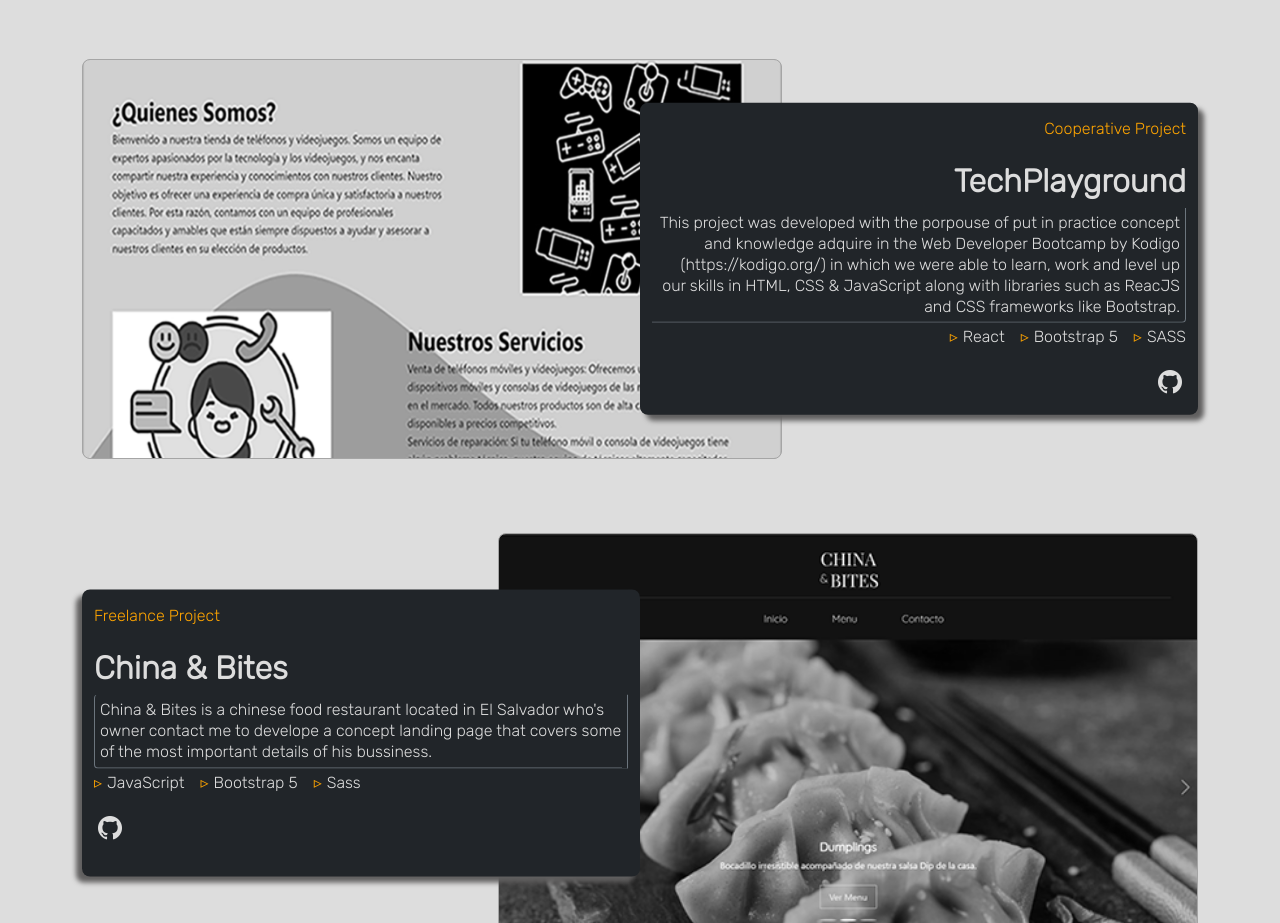
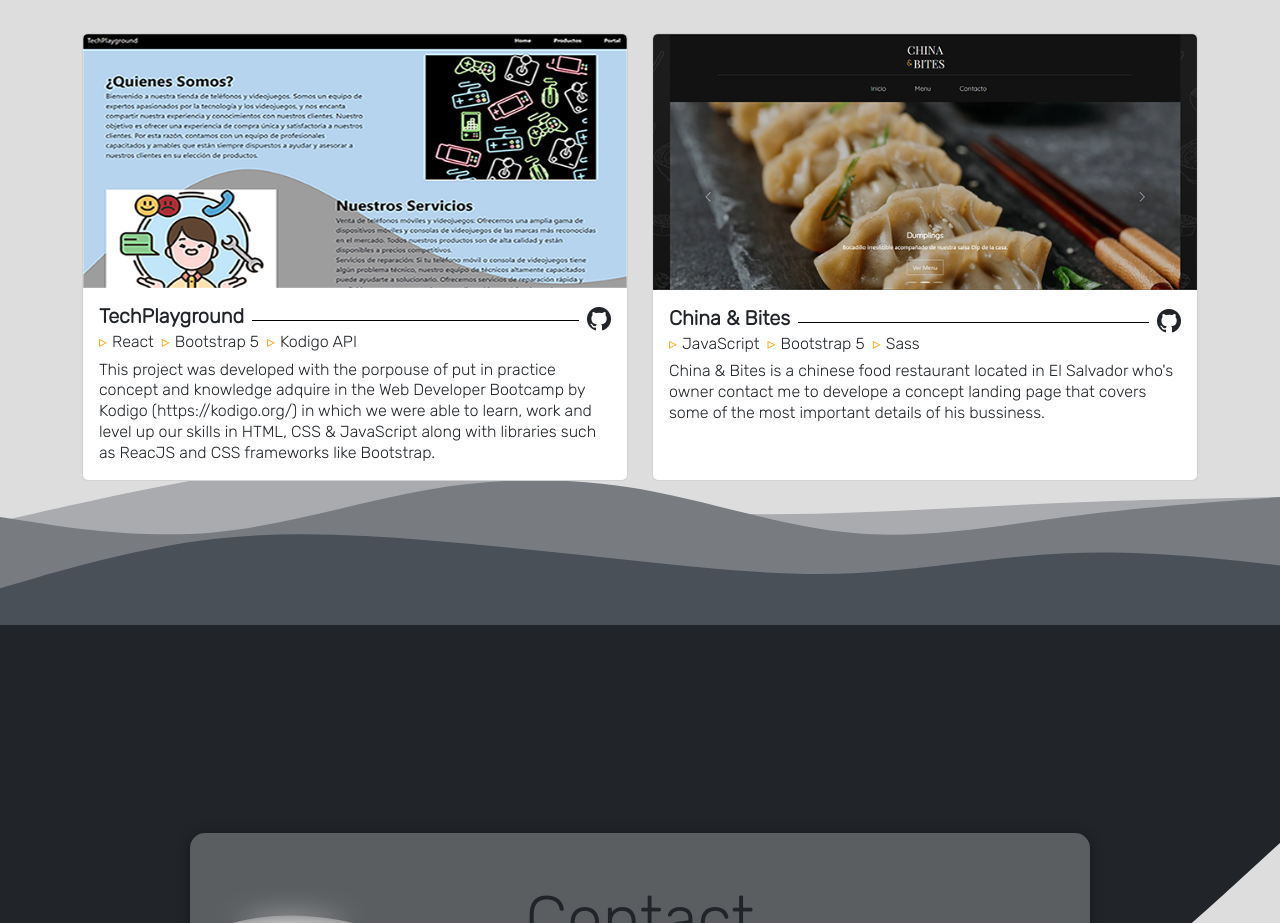
Before and after one commit to Misaponce/NewPortofolio, a React (Vite) app: page / in a window 1280 px wide. Shown: the part 1877-2800 px from the top of the page. Built offline with nearby package versions, Linux system fonts and the light colour scheme.

Commit message:
change projects section at all, additional style added

```diff
--- a/src/App.css
+++ b/src/App.css
@@ -0,0 +1,5 @@
+.thin-line {
+    width: 300px;
+    height: 0.01rem;
+    background-color: #ffa500;
+}
--- a/src/Components/ProjectCard.jsx
+++ b/src/Components/ProjectCard.jsx
@@ -1,48 +1,94 @@
 import React from 'react';
 import '../stylesheet/ProjectCard.css';
 
-const ProjectCard = ({ reverse, skills, image, projectType, projectName, projectDescription, url }) => {
-  // Use custome class to change position of image on projects
-  const imageClass = reverse
-    ? 'col-lg-8 col-12 project-img position-absolute z-2 top-50 end-0 translate-middle-y rounded-3'
-    : 'col-lg-8 col-12 project-img position-absolute z-1 top-50 start-0 translate-middle-y rounded-3';
-  const infoClass = reverse
-    ? 'col-lg-6 col-12 project-info-reverse position-absolute z-1 top-50 start-0 translate-middle-y rounded-3 pb-3'
-    : 'col-lg-6 col-12 project-info position-absolute z-2 top-50 end-0 translate-middle-y rounded-3';
+const ProjectCard = ({ projectTools, image, projectName, projectDescription, url, modalImage }) => {
+
+  // Generate a unique modal ID for each card to pop-up the right image
+  const modalId = `modal-${Math.random().toString(36).substring(2, 10)}`;
 
   return (
-    <div className='card-wrapper container position-relative d-block'>
-      <div className='row'>
-        <div className={imageClass} style={{ backgroundImage: `url(${image})` }}></div>
-        <div className={infoClass}>
-          <h6 className={`text-${reverse ? 'end text-lg-start' : 'start text-lg-end'} py-3`}>{projectType}</h6>
-          <h2 className={`text-${reverse ? 'end text-lg-start' : 'start text-lg-end'} text-decoration-none`}>
-            <strong>{projectName}</strong>
-          </h2>
-          <div className={`project-description ${reverse ? 'project-description-reverse' : ''}`}>
-            <p className={`text-${reverse ? 'end text-lg-start' : 'start text-lg-end'} m-0 fs-6`}>
-              {projectDescription}
-            </p>
+    <>
+    {/* Card Body */}
+        <div className="card h-100">
+            <img
+                src={image}
+                className="card-img-top main-card"
+                alt='China-Projects'
+                data-bs-toggle="modal"
+                data-bs-target={`#${modalId}`}
+            />
+            <div className="card-body">
+                {/* Project tittle */}
+                <div className="project-tittle d-flex align-items-center">
+                    <h5 className="card-title"><strong>{projectName}</strong></h5>
+                    <div className="line col mx-2"></div>
+                    <a
+                        href={url}
+                        className="card-link fs-4"
+                        target='_blank'
+                        rel='noopener noreferrer'
+                    >
+                            <i className='bi bi-github bi-lg'></i>
+                    </a>
                 </div>
-          <ul
-            className={`d-flex justify-content-${reverse ? 'end justify-content-lg-start' : 'start justify-content-lg-end'} list-unstyled gap-3 tools-list py-1`}
-          >
-            {skills.map((skill, index) => (
-              <li key={index}>{skill}</li>
+                {/* Project Tech */}
+                <h6 className="card-subtitle mb-2 text-body-secondary">
+                    <ul className='list-group list-group-horizontal list-unstyled tools-list'>
+                        {projectTools.map((projectTool, index) => (
+                            <li className='pe-2' key={index}>{projectTool}</li>
                         ))}
                     </ul>
-          <ul
-            className={`d-flex justify-content-${reverse ? 'end justify-content-lg-start' : 'start justify-content-lg-end'} list-unstyled gap-3 fs-4 project-link`}
+                </h6>
+                {/* Project Description */}
+                <p className="card-text">{projectDescription}</p>
+            </div>
+        </div>
+
+    {/* Modal */}
+        <div className="modal fade" id={modalId} data-bs-keyboard="false" tabIndex="-1" aria-hidden="true">
+            <button type="button" className="btn-close btn-close-white close-button m-2" data-bs-dismiss="modal" aria-label="Close"></button>
+            <div className="modal-dialog modal-lg">
+                <div className="modal-content">
+                <div className="modal-body">
+                    <div className="card h-100">
+                        <img
+                            src={modalImage}
+                            className="card-img-top"
+                            alt='China-Projects'
+                        />
+                        <div className="card-body">
+                            {/* Project tittle */}
+                            <div className="project-tittle d-flex align-items-center">
+                                <h5 className="card-title"><strong>{projectName}</strong></h5>
+                            </div>
+                            {/* Project Tech */}
+                            <h6 className="card-subtitle mb-2 text-body-secondary">
+                                <ul className='list-group list-group-horizontal list-unstyled tools-list'>
+                                {projectTools.map((projectTool, index) => (
+                                    <li className='pe-2' key={index}>{projectTool}</li>
+                                ))}
+                                </ul>
+                            </h6>
+                            {/* Project Description */}
+                            <p className="card-text">{projectDescription}</p>
+                        </div>
+                        <div className="card-footer">
+                            <h5>Project links</h5>
+                            <a
+                                href={url}
+                                className="card-link fs-4"
+                                target='_blank'
+                                rel='noopener noreferrer'
                             >
-            <li className='px-1'>
-              <a href={url} target='_blank' rel='noopener noreferrer'>
-                <i className='bi bi-github'></i>
+                                <i className='bi bi-github bi-2x'></i>
                             </a>
-            </li>
-          </ul>
                         </div>
                     </div>
                 </div>
+                </div>
+            </div>
+        </div>
+    </>
   );
 };
 
--- a/src/Components/Projects.jsx
+++ b/src/Components/Projects.jsx
@@ -4,7 +4,6 @@
 import { useTranslation  } from 'react-i18next'
 import Tech from '../assets/img/tech-1.png'
 import China from '../assets/img/China-1.png'
-import Portofolio from '../assets/img/portofolio.png'
 
 export const Projects = () => {
   const { t } = useTranslation();
@@ -19,40 +18,28 @@
                 </div>
             </div>
 
-            <div className="row projects-content d-block">
-              {/* Project 1 */}
-              <div className="col-lg-12 mb-4">
+            <div className="row row-cols-1 row-cols-md-2 g-4">
+            {/* each cardd goes on a different col */}
+              {/* Card 1 */}
+              <div className="col">
                 <ProjectCard
-                  skills={['React', 'Bootstrap 5', 'SASS']}
                   image={Tech}
-                  projectType={t('projectsTranslations.projectsList.pj1.pjType')}
+                  modalImage={Tech}
                   projectName={t('projectsTranslations.projectsList.pj1.pjName')}
+                  url={'link'}
                   projectDescription={t('projectsTranslations.projectsList.pj1.pjInfo')}
-                  url={'https://github.com/Jaro1407/React-Project/wiki/TechPlayground-%5BENG%5D'}
+                  projectTools={['React', 'Bootstrap 5', 'Kodigo API', ]}
                 />
               </div>
-              {/* Project 2 */}
-              <div className="col-lg-12 mb-4">
+              {/* Card 2 */}
+              <div className="col">
                 <ProjectCard
-                  skills={['JavaScript', 'Bootstrap 5', 'Sass', ]}
                   image={China}
-                  projectType={t('projectsTranslations.projectsList.pj2.pjType')}
+                  modalImage={China}
                   projectName={t('projectsTranslations.projectsList.pj2.pjName')}
+                  url={'link'}
                   projectDescription={t('projectsTranslations.projectsList.pj2.pjInfo')}
-                  url={'https://github.com/Misaponce/China-Bites/wiki/China-&-Bites'}
-                  // This reverse prop is to change the position of the project image
-                  reverse={true}
-                />
-              </div>
-              {/* Project 3 */}
-              <div className="col-lg-12 mb-4">
-                <ProjectCard
-                  skills={['React', 'Bootstrap 5', 'Styled Components', 'i18n Framework']}
-                  image={Portofolio}
-                  projectType={t('projectsTranslations.projectsList.pj3.pjType')}
-                  projectName={t('projectsTranslations.projectsList.pj3.pjName')}
-                  projectDescription={t('projectsTranslations.projectsList.pj3.pjInfo')}
-                  url={'https://github.com/Misaponce/China-Bites/wiki/China-&-Bites'}
+                  projectTools={['JavaScript', 'Bootstrap 5', 'Sass', ]}
                 />
               </div>
             </div>
--- a/src/Components/i18next.jsx
+++ b/src/Components/i18next.jsx
@@ -52,19 +52,12 @@
                         projectsHeader: "Projects",
                         projectsList: {
                             pj1: {
-                                pjType: "Cooperative Project",
                                 pjName: "TechPlayground",
                                 pjInfo: "This project was developed with the porpouse of put in practice concept and knowledge adquire in the Web Developer Bootcamp by Kodigo (https://kodigo.org/) in which we were able to learn, work and level up our skills in HTML, CSS & JavaScript along with libraries such as ReacJS and CSS frameworks like Bootstrap."
                             },
                             pj2: {
-                                pjType: "Freelance Project",
                                 pjName: "China & Bites",
                                 pjInfo: "China & Bites is a chinese food restaurant located in El Salvador who's owner contact me to develope a concept landing page that covers some of the most important details of his bussiness."
-                            },
-                            pj3: {
-                                pjType: "Personal Project",
-                                pjName: "Portofolio",
-                                pjInfo: "I design this portofolio with the pourpose of show some of the technologies I have experience with and a littlle description about my self and educational experience. The language change option allowed me to implement the use of internationalization framework and thus make the project more iteractive."
                             },
                         }
                     },
@@ -112,19 +105,12 @@
                         projectsHeader: "Proyectos",
                         projectsList: {
                             pj1: {
-                                pjType: "Proyecto Cooperativo",
                                 pjName: "TechPlayground",
                                 pjInfo: "Este proyecto fue desarrollado con el propósito de poner en práctica los conocimientos adquiridos en el Web Developer Bootcamp by Kodigo (https://kodigo.org/) en el cual pudimos aprender, desarrollar y nivelar nuestras habilidades en HTML, CSS & JavaScript junto con bibliotecas como ReacJS y frameworks CSS como Bootstrap."
                             },
                             pj2: {
-                                pjType: "Proyecto Freelance",
                                 pjName: "China & Bites",
                                 pjInfo: "China & Bites es un restaurante de comida china ubicado en El Salvador cuyo dueño me contactó para desarrollar una landing page conceptual que cubra algunos de los detalles más importantes de su negocio."
-                            },
-                            pj3: {
-                                pjType: "Proyecto Personal",
-                                pjName: "Portofolio",
-                                pjInfo: "Diseñé este portafolio con el propósito de mostrar algunas de las tecnologías con las que tengo experiencia y una pequeña descripción sobre mi experiencia educativa y personal. La opcion del cambio de idioma me permitio poner en practica el uso de nuevas librerias y asi agregar interactividad al proyecto."
                             },
                         }
                     },
--- a/src/stylesheet/ProjectCard.css
+++ b/src/stylesheet/ProjectCard.css
@@ -1,75 +1,41 @@
-.card-wrapper {
-    min-height: 450px;
+/* Modal & Card additional details */
+.modal {
+    backdrop-filter: blur(5px);
 }
 
-.project-img {
-    width: 700px;
-    height: 400px;
-    border: 1px solid #a5a5a5;
-    background-color: #6c757d;
-    mix-blend-mode: normal;
-    filter: grayscale(100%) contrast(100%);
-    transition: all 0.25s cubic-bezier(0.645, 0.045, 0.355, 1);
-    background-position: center;
-    background-size: cover;
+.line {
+    height: 0.01rem;
+    background: black;
 }
 
-.project-img:hover {
-    z-index: 3;
-    filter: none;
-    border: 0;
-    -webkit-box-shadow: 0px 6px 5px 0px rgba(0,0,0,0.75);
-    -moz-box-shadow: 0px 6px 5px 0px rgba(0,0,0,0.75);
-    box-shadow: 0px 6px 5px 0px rgba(0,0,0,0.75);
+.close-button {
+    position: absolute;
+    right: 0;
+    top: 0;
+    --bs-btn-close-focus-shadow: none !important;
 }
 
-
-.project-info {
-    min-height: 50%;
-    color: #ddd;
-    background-color: #212529;
-    -webkit-box-shadow: 6px 6px 5px 0px rgb(96, 95, 95);
-    -moz-box-shadow: 6px 6px 5px 0px rgba(96, 95, 95);
-    box-shadow: 6px 6px 5px 0px rgba(96, 95, 95);
+.main-card {
+    cursor: pointer;
 }
 
-.project-info-reverse{
-    min-height: 50%;
-    color: #ddd;
-    background-color: #212529;
-    -webkit-box-shadow: -6px 6px 5px 0px rgba(96, 95, 95);
-    -moz-box-shadow: -6px 6px 5px 0px rgba(96, 95, 95);
-    box-shadow: -6px 6px 5px 0px rgba(96, 95, 95);
-}
-
-.project-description {
-    border-right: 1px solid #6c757d;
-    border-bottom: 1px solid #6c757d;
-    border-radius: 4px 0px 4px 0px;
-    padding: 5px;
-}
-.project-description-reverse {
-    border-left: 1px solid #6c757d;
-    border-bottom: 1px solid #6c757d;
-    border-radius: 4px 0px 0px 4px;
-    padding: 5px;
-}
-
-.card-wrapper h6 {
-    color: #ffa500 !important;
-}
-
-ul.tools-list li::before {
+/* Fix this styles later */
+.tools-list li::before {
     content: "▹";
     color: #ffa500;
     padding-right: 5px;
 }
 
-.project-link li a {
+.project-link {
     color: #ddd;
     transition: all 0.25s ease-in-out;
 }
 
-.project-link li a:hover {
+.card-link {
+    color: #212529;
+    transition: all 0.25s ease-in-out;
+}
+
+.card-link:hover {
     color: #ffa500;
 }
--- a/src/stylesheet/Projects.css
+++ b/src/stylesheet/Projects.css
@@ -5,9 +5,3 @@
     background-position:center;
     min-height: 100vh;
 }
-
-.thin-line {
-    width: 300px;
-    height: 1px;
-    background-color: #ffa500;
-}
```
Also changed, not shown: src/assets/img/tech-1.png. Lines whose indentation alone changed are shown as unchanged.
